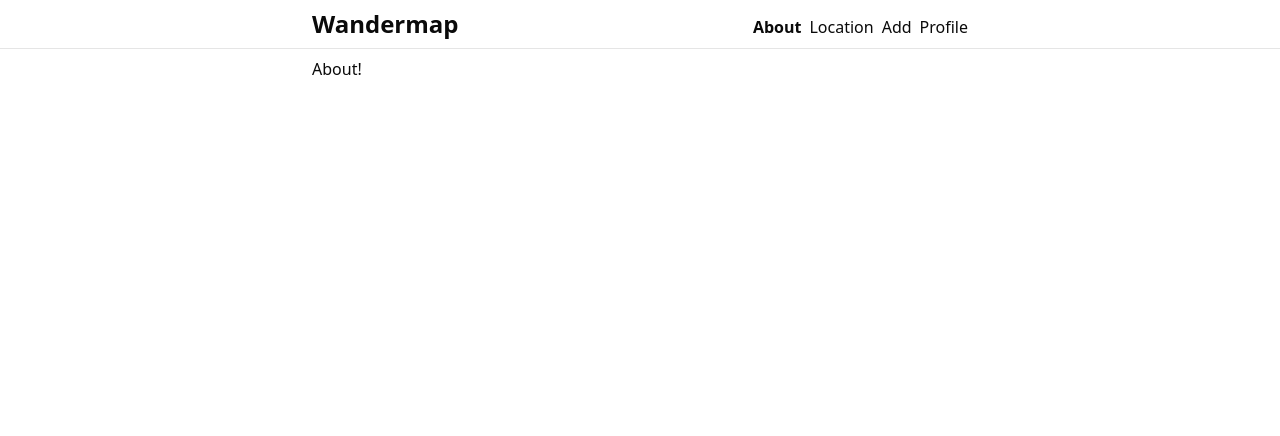
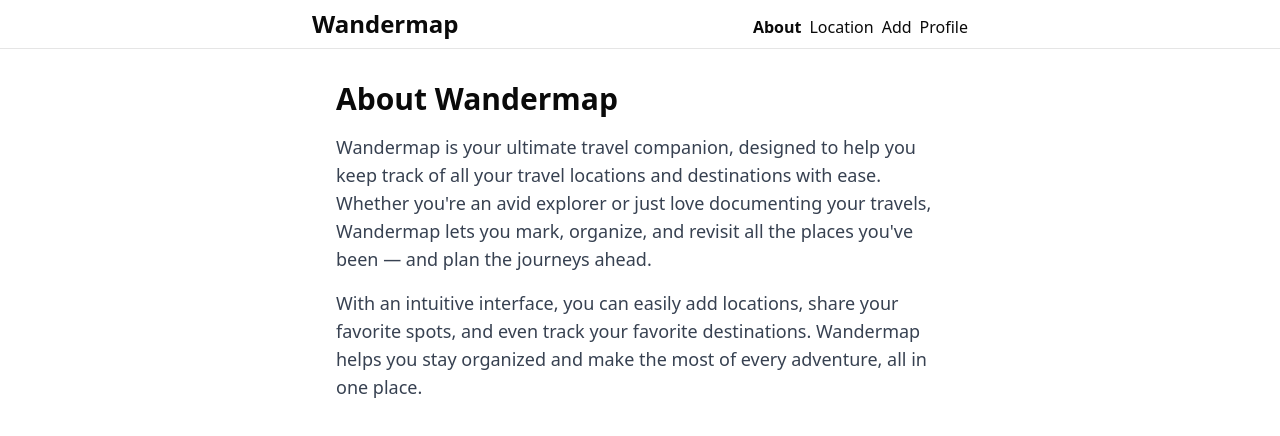
Before and after one commit to achen930/wandermap, a React (Vite) app in the folder frontend/: page /about in a window 1280 px wide. Shown: the top 436 px of the page. Built offline with nearby package versions, Linux system fonts and the light colour scheme; what hono would draw is missing.

Commit message:
fix date range picker

```diff
--- a/frontend/package.json
+++ b/frontend/package.json
@@ -28,7 +28,7 @@
     "lucide-react": "^0.456.0",
     "next-themes": "^0.4.3",
     "react": "^18.3.1",
-    "react-day-picker": "^9.4.0",
+    "react-day-picker": "8.10.1",
     "react-dom": "^18.3.1",
     "sonner": "^1.7.0",
     "tailwind-merge": "^2.5.4",
--- a/frontend/src/components/ui/date-range-picker.tsx
+++ b/frontend/src/components/ui/date-range-picker.tsx
@@ -2,10 +2,9 @@
 "use client";
 
 import * as React from "react";
-import { addDays, format } from "date-fns";
+import { format } from "date-fns";
 import { Calendar as CalendarIcon } from "lucide-react";
 import { DateRange } from "react-day-picker";
-
 import { cn } from "@/lib/utils";
 import { Button } from "@/components/ui/button";
 import { Calendar } from "@/components/ui/calendar";
@@ -41,14 +40,14 @@ export function DatePickerWithRange({
   };
 
   return (
-    <div className={cn("w-full grid gap-2", className)}>
+    <div className={cn("grid gap-2", className)}>
       <Popover>
         <PopoverTrigger asChild>
           <Button
             id="date"
             variant={"outline"}
             className={cn(
-              "w-[300px] justify-start text-left font-normal",
+              "w-full justify-start text-left font-normal",
               !date && "text-muted-foreground"
             )}
           >
--- a/frontend/src/components/ui/popover.tsx
+++ b/frontend/src/components/ui/popover.tsx
@@ -1,13 +1,11 @@
-"use client";
+import * as React from "react"
+import * as PopoverPrimitive from "@radix-ui/react-popover"
 
-import * as React from "react";
-import * as PopoverPrimitive from "@radix-ui/react-popover";
+import { cn } from "@/lib/utils"
 
-import { cn } from "@/lib/utils";
+const Popover = PopoverPrimitive.Root
 
-const Popover = PopoverPrimitive.Root;
-
-const PopoverTrigger = PopoverPrimitive.Trigger;
+const PopoverTrigger = PopoverPrimitive.Trigger
 
 const PopoverContent = React.forwardRef<
   React.ElementRef<typeof PopoverPrimitive.Content>,
@@ -25,7 +23,7 @@ const PopoverContent = React.forwardRef<
       {...props}
     />
   </PopoverPrimitive.Portal>
-));
-PopoverContent.displayName = PopoverPrimitive.Content.displayName;
+))
+PopoverContent.displayName = PopoverPrimitive.Content.displayName
 
-export { Popover, PopoverTrigger, PopoverContent };
+export { Popover, PopoverTrigger, PopoverContent }
--- a/frontend/src/routes/_authenticated/add-location.tsx
+++ b/frontend/src/routes/_authenticated/add-location.tsx
@@ -82,14 +82,14 @@ function AddLocation() {
   });
 
   return (
-    <div className="p-2">
-      <h2>Add Location</h2>
+    <div className="p-2 flex flex-col w-full items-center">
+      <h2 className="font-bold text-2xl">Add Location</h2>
       <form
         onSubmit={(e) => {
           e.preventDefault();
           form.handleSubmit();
         }}
-        className="flex flex-col max-w-xl m-auto mt-4 gap-y-4"
+        className="w-full flex flex-col mt-4 gap-y-4"
       >
         {/* Name Field */}
         <form.Field
@@ -132,9 +132,10 @@ function AddLocation() {
         />
 
         {/* Date Picker */}
-        <div className="flex flex-col gap-2 self-center">
+        <div className="flex flex-col gap-2">
           <Label>Date Range</Label>
           <DatePickerWithRange
+            className="w-full"
             startDate={new Date(form.state.values.startDate)}
             endDate={new Date(form.state.values.endDate)}
             onDateChange={(startDate, endDate) => {
@@ -157,7 +158,7 @@ function AddLocation() {
             onChange: createLocationSchema.shape.visited,
           }}
           children={(field) => (
-            <div className="flex flex-col gap-2">
+            <div className="flex items-center gap-2">
               <Label htmlFor="visited">Visited</Label>
               <input
                 type="checkbox"
@@ -178,7 +179,7 @@ function AddLocation() {
             onChange: createLocationSchema.shape.favorite,
           }}
           children={(field) => (
-            <div className="flex flex-col gap-2">
+            <div className="flex items-center gap-2">
               <Label htmlFor="favorite">Favorite</Label>
               <input
                 type="checkbox"
--- a/frontend/src/routes/about.tsx
+++ b/frontend/src/routes/about.tsx
@@ -2,9 +2,26 @@ import * as React from "react";
 import { createFileRoute } from "@tanstack/react-router";
 
 export const Route = createFileRoute("/about")({
-	component: About,
+  component: About,
 });
 
 function About() {
-	return "About!";
+  return (
+    <div className="p-6 max-w-3xl mx-auto">
+      <h1 className="text-3xl font-bold mb-4">About Wandermap</h1>
+      <p className="text-lg text-gray-700">
+        Wandermap is your ultimate travel companion, designed to help you keep
+        track of all your travel locations and destinations with ease. Whether
+        you're an avid explorer or just love documenting your travels, Wandermap
+        lets you mark, organize, and revisit all the places you've been — and
+        plan the journeys ahead.
+      </p>
+      <p className="mt-4 text-lg text-gray-700">
+        With an intuitive interface, you can easily add locations, share your
+        favorite spots, and even track your favorite destinations. Wandermap
+        helps you stay organized and make the most of every adventure, all in
+        one place.
+      </p>
+    </div>
+  );
 }
```
Also changed, not shown: frontend/src/components/ui/calendar.tsx (+9 -9 lines), 1 other file (tests, documents, lock files or other folders).
